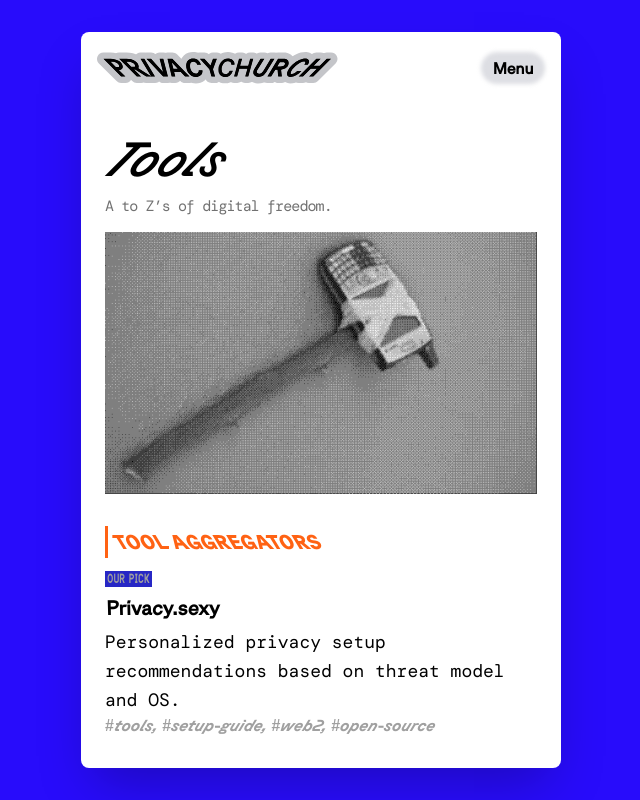
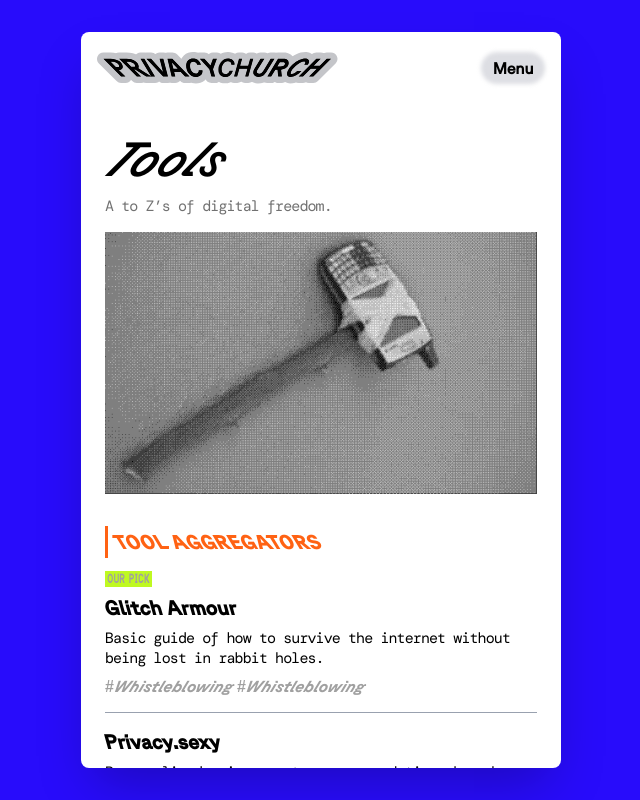
Before and after one commit to JordanGallant/privacy-church, a Next.js app: page /tools in a window 1280 px wide. Shown: the whole page, without its empty margins (319-959 px from the left). Built offline with nearby package versions, Linux system fonts and the light colour scheme.

Commit message:
perfect pick styling

```diff
--- a/app/_components/events.tsx
+++ b/app/_components/events.tsx
@@ -64,7 +64,6 @@ export default function EventsList({ argentina = false }: EventsListProps) {
 
   return (
     <div className="p-6 max-w-4xl mx-auto">
-
 
       <div className="space-y-4">
         {events.map((event, index) => (
--- a/app/_components/pick.tsx
+++ b/app/_components/pick.tsx
@@ -22,17 +22,18 @@ interface SimpleEventsListProps {
 export default function SimpleEventsList({ events }: SimpleEventsListProps) {
   return (
     <div className="space-y-4">
-      {events.map(event => {
+      {events.map((event, index) => {
         const content = (
-          <div className="border-b border-gray-400 pb-4 last:border-b-0">
+          <>
+            <div className="">
               {event.ourPick && (
                 <Ourpick color={event.pickColor} />
               )}
-            <h3 className="text-xl italic font-bold mb-2 leading-tight font-[family-name:var(--font-gt-planar-menu)]">
+              <h3 className="text-xl  font-bold mb-2 leading-tight font-[family-name:var(--font-gt-planar-image)]">
                 {event.title}
               </h3>
               {event.text && (
-              <p className="text-base md:text-lg leading-relaxed font-[family-name:var(--font-dm-mono)]">
+                <p className=" text-[15px] leading-[20px] tracking-[-0.06em] font-[family-name:var(--font-dm-mono)] mb-2">
                   {event.text}
                 </p>
               )}
@@ -62,6 +63,10 @@ export default function SimpleEventsList({ events }: SimpleEventsListProps) {
                 </p>
               )}
             </div>
+            {index < events.length - 1 && (
+              <hr className="border-gray-400 my-4" />
+            )}
+          </>
         );
 
         return event.href ? (
--- a/app/tools/page.tsx
+++ b/app/tools/page.tsx
@@ -22,18 +22,22 @@ export default function ToolsPage() {
 
         <Heading text="Tool Aggregators" />
         <Picks events={[
-          { id: 1, title: "Privacy.sexy",text:"Personalized privacy setup recommendations based on threat model and OS. ", tag: "#tools, #setup-guide, #web2, #open-source", ourPick: true, pickColor: 'blue', href: 'https://privacy.sexy' },
-          { id: 2, title: "Web3Privacy", text: "Curated database evaluating privacy in Web3 projects and protocols. ", tag: "#tools, #web3, #database, #open-source", ourPick: true, href:'https://github.com/web3privacy/web3privacy' },
-          { id: 3, title: "Privacy Builder Pack", text:"templates and frameworks for building privacy into products from design phase. ",tag:" #tools, #design, #web3, #developer-focused",href:"https://github.com/web3privacy/privacy-builder-pack" }
+          { id: 1, title: "Glitch Armour",text:"Basic guide of how to survive the internet without being lost in rabbit holes.", tag: "#Whistleblowing #Whistleblowing", ourPick: true, href: 'https://privacy.sexy' },
+          { id: 2, title: "Privacy.sexy",text:"Personalized privacy setup recommendations based on threat model and OS. ", tag: "#tools, #setup-guide, #web2, #open-source", href: 'https://privacy.sexy' },
+          { id: 3, title: "Web3Privacy", text: "Curated database evaluating privacy in Web3 projects and protocols. ", tag: "#tools, #web3, #database, #open-source", href:'https://github.com/web3privacy/web3privacy' },
+          { id: 4, title: "Privacy Builder Pack", text:"templates and frameworks for building privacy into products from design phase. ",tag:" #tools, #design, #web3, #developer-focused",href:"https://github.com/web3privacy/privacy-builder-pack" }
         ]} />
         <div className='pt-8'>
 
         <Heading text="General Digital Hygiene" />
         </div>
         <Picks events={[
-          { id: 1, title: "Ethereum Cypherpunk Congress",text:"Basic guide of how to survive the internet without being lost in rabbit holes.", date: "2025-09-04", tag: "#Whistleblowing #Whistleblowing", ourPick: true, pickColor: 'blue' },
-          { id: 2, title: "Web3 Summit", date: "2025-09-10", tag: "#Whistleblowing #Whistleblowing", ourPick: true },
-          { id: 3, title: "DeFi Conference", date: "2025-09-15", location: "New York" }
+          { id: 1, title: "Healthy Digital Habits That Protect Against Identity Theft",text:"Behavioral shifts preventing exposure without specialized tools.", tag: "#tools, #beginner-friendly, #web2, #habits",href:'https://enthec.com/en/9-healthy-digital-habits-that-will-protect-you-from-identity-theft-and-leaks' },
+          { id: 2, title: "Stay Safe Online", text: "Accessible basics for personal digital security.", tag: "#Whistleblowing #Whistleblowing", href: 'https://www.staysafeonline.org/resources/online-safety-and-privacy' },
+          { id: 3, title: "Maintain Privacy and Digital Wellness", text: "University of Washington guide on personal data management. ", tag: "#tools, #beginner-friendly, #web2, #education", href: 'https://azbigmedia.com/lifestyle/protecting-your-privacy-online-18-tips-and-resources/' },
+          { id: 4, title: "Protecting Your Privacy in the Digital Age", text: "ACLU guide on legal rights and practical steps. ", tag: "#tools, #policy, #web2, #rights", href: 'https://www.aclum.org/en/resource-protecting-your-privacy-digital-age' },
+          { id: 5, title: "7 Best Online Resources to Learn About Data Privacy & Security", text: "Curated learning paths. ", tag: "#tools, #eduation, #web2", href: 'https://dataprivacymanager.net/8-best-online-resources-to-learn-more-about-data-privacy-security/' },
+
         ]} />
 
 
```
Lines whose indentation alone changed are shown as unchanged.
